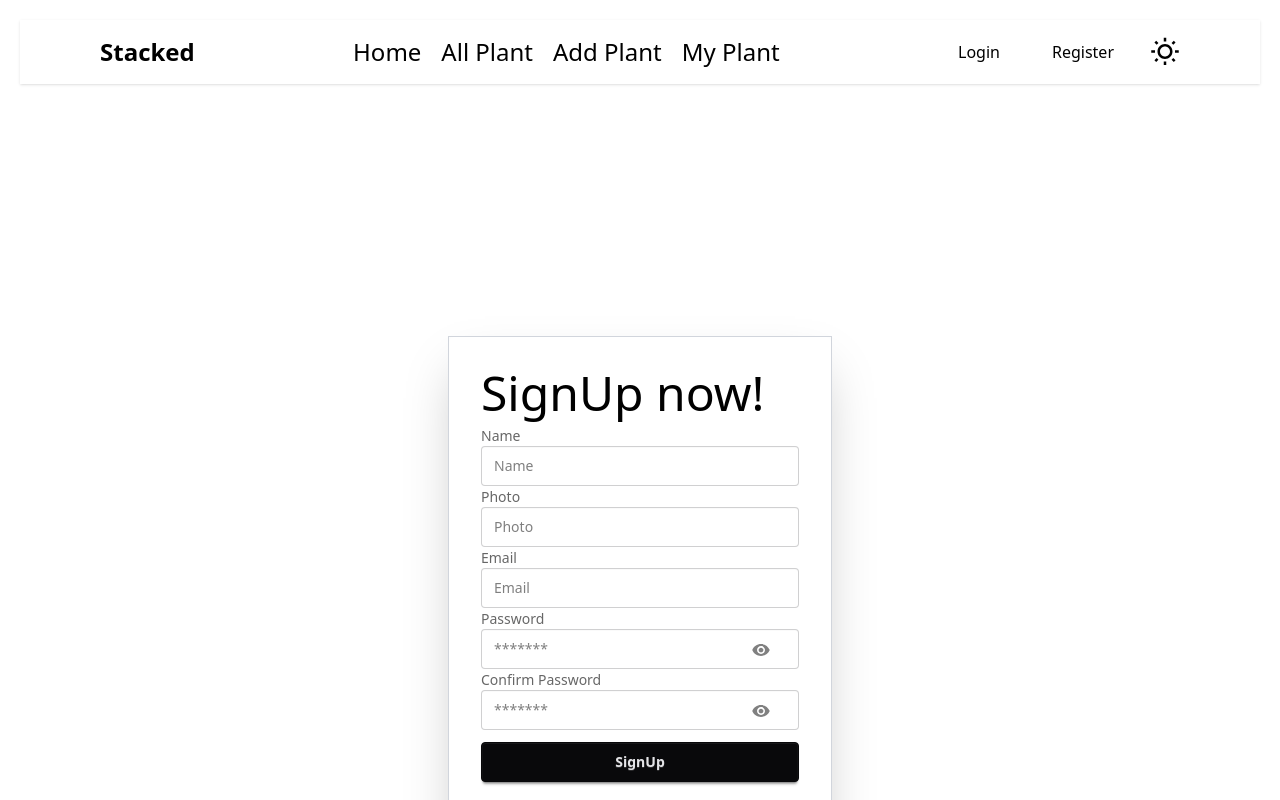
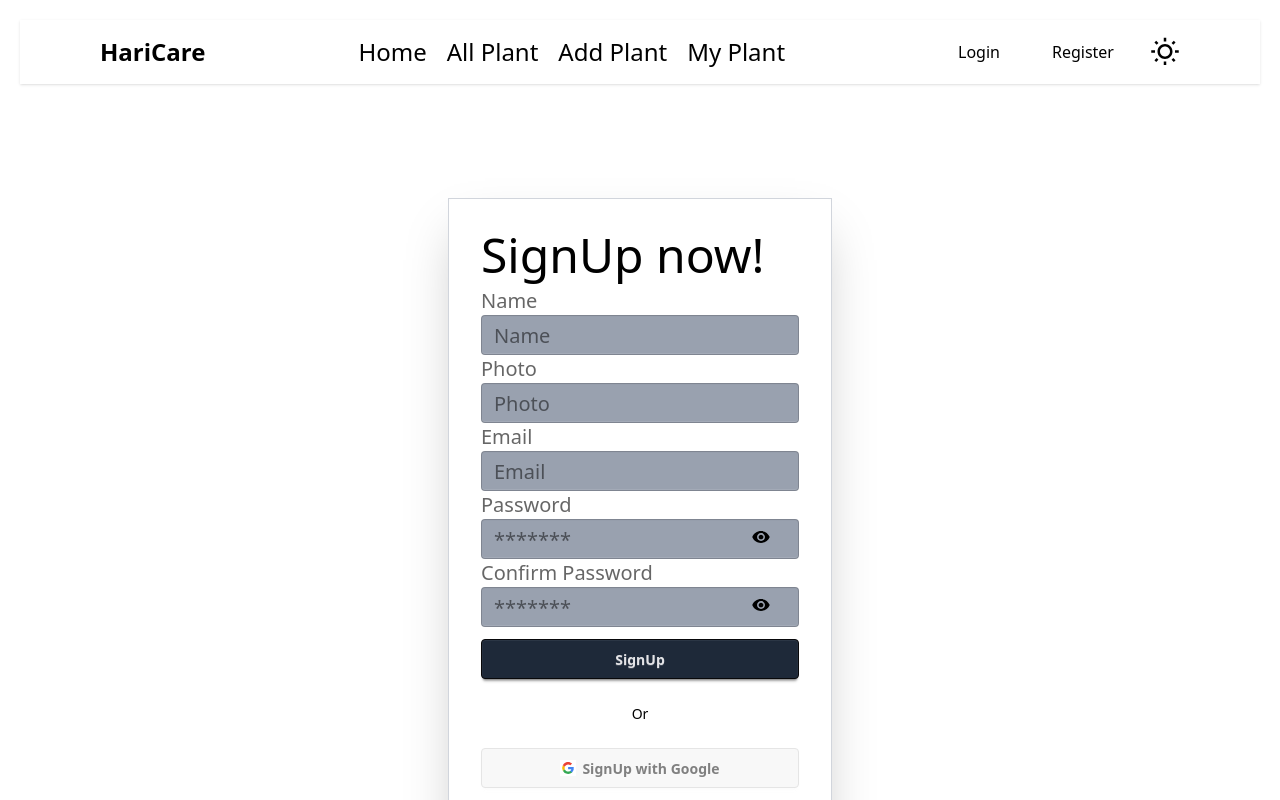
Before and after one commit to mdnur3330/Plant-Care-Tracker, a React (Vite) app: page /sing-up in a window 1280 px wide. Shown: the top 800 px of the page. Built offline with nearby package versions, Linux system fonts and the light colour scheme; no server answers.

Commit message:
added site name

```diff
--- a/src/Component/Footer.jsx
+++ b/src/Component/Footer.jsx
@@ -14,7 +14,7 @@ const Footer = () => {
     <div>
       <div className="w-9/12 mx-auto md:flex justify-evenly md:pl-9  border-b border-dashed border-gray-300 pb-10 space-y-6">
         <div className="flex-1">
-          <h2 className="text-4xl my-4 font-bold">Stacked </h2>
+          <h2 className="text-4xl my-4 font-bold">HariCare </h2>
           <p>
             Stacked — Your Ultimate Subscription Hub Discover, compare, and
             manage your favorite subscription services all in one place. From
--- a/src/Component/Navbar.jsx
+++ b/src/Component/Navbar.jsx
@@ -23,7 +23,7 @@ const Navbar = () => {
     <>
     <div className="navbar md:flex justify-between shadow px-20 hidden">
       <div className=" flex gap-4 items-center">
-        <h3 className="text-2xl font-bold">Stacked</h3>
+        <h3 className="text-2xl font-bold">HariCare</h3>
       <h2 className="break-all">{user?.email}</h2>
       </div>
       <div className="flex gap-5">
--- a/src/Component/PrivateRoute.jsx
+++ b/src/Component/PrivateRoute.jsx
@@ -1,14 +1,20 @@
 import React, { useContext } from 'react';
 import { AuthContext } from './AuthProvider';
 import { Navigate, useLocation } from 'react-router';
+import Looding from './Looding';
 
 const PrivateRoute = ({children}) => {
-    const {user} = useContext(AuthContext)
-    const {pathname} = useLocation()
-    if(!user){
+    const {loding, user} = useContext(AuthContext)
+    const location = useLocation()
+
+    if(loding){
+        return <Looding></Looding>
+    }
+
+    if(user){
         return children
     }else{
-        <Navigate state={pathname} to='/login'></Navigate>
+        return <Navigate state={location.pathname} to='/login'></Navigate>
     }
 
 
--- a/src/Component/SignUp.jsx
+++ b/src/Component/SignUp.jsx
@@ -138,84 +138,84 @@ const SignUp = () => {
     setHideShowConfirm(!hideShowConfirm);
   };
   return (
-    <div className="bg-white my-20 py-20">
+    <div className="my-10">
       <Helmet>
         <title>SignUp</title>
       </Helmet>
       <div className="hero min-h-screen">
         <div className="hero-content flex-col lg:flex-row-reverse gap-10">
-          <div className="card bg-base-100 w-full max-w-sm shrink-0 shadow-2xl">
+          <div className="card  w-full max-w-sm shrink-0 shadow-2xl">
             <div className="card-body p-8 border border-gray-300">
               <h1 className="text-5xl font-medium">SignUp now!</h1>
               <form onSubmit={handelSignUp}>
-                <label className="label">Name</label>
+                <label className="label text-xl">Name</label>
                 <input
                   type="text"
-                  className="input"
+                  className="input text-xl bg-gray-400"
                   placeholder="Name"
                   name="name"
                   required
                 />
-                <label className="label">Photo</label>
+                <label className="label text-xl">Photo</label>
                 <input
                   type="text"
-                  className="input"
+                  className="input text-xl bg-gray-400"
                   placeholder="Photo"
                   name="photo"
                   required
                 />
-                <label className="label">Email</label>
+                <label className="label text-xl">Email</label>
                 <input
                   type="email"
-                  className="input"
+                  className="input text-xl bg-gray-400"
                   placeholder="Email"
                   name="email"
                   required
                 />
                 <div className="relative">
-                  <label className="label">Password</label>
+                  <label className="label text-xl">Password</label>
                   <input
                     type={hideShow ? "text" : "password"}
                     name="password"
-                    className="input relative"
+                    className="input relative text-xl bg-gray-400"
                     placeholder="*******"
                     required
                   />
                   <div
                     onClick={handelPasswordHideShow}
-                    className="top-8 right-7 z-2 absolute cursor-pointer"
+                    className="top-9 right-7 z-2 absolute cursor-pointer"
                   >
                     {hideShow ? (
-                      <FaEyeSlash size={20} color="gray" />
+                      <FaEyeSlash size={20} />
                     ) : (
-                      <IoMdEye size={20} color="gray" />
+                      <IoMdEye size={20}/>
                     )}
                   </div>
                 </div>
                 <div className="relative">
-                  <label className="label">Confirm Password</label>
+                  <label className="label text-xl">Confirm Password</label>
                   <input
                     type={hideShowConfirm ? "text" : "password"}
                     name="confirm"
-                    className="input relative"
+                    className="input relative text-xl bg-gray-400"
                     placeholder="*******"
                     required
                   />
                   <div
                     onClick={handelConfirmPasswordHideShow}
-                    className="top-8 right-7 z-2 absolute cursor-pointer"
+                    className="top-9 right-7 z-2 absolute cursor-pointer"
                   >
                     {hideShowConfirm ? (
-                      <FaEyeSlash size={20} color="gray" />
+                      <FaEyeSlash size={20}/>
                     ) : (
-                      <IoMdEye size={20} color="gray" />
+                      <IoMdEye size={20} />
                     )}
                   </div>
                 </div>
 
                 <input
                   type="submit"
-                  className="btn btn-neutral mt-3 w-full"
+                  className="btn btn-neutral mt-3 w-full bg-gray-800"
                   value="SignUp"
                 />
               </form>
@@ -227,7 +227,7 @@ const SignUp = () => {
               </span>
               <button
                 onClick={handelGoogleSignUp}
-                className="btn bg-white text-black border-[#e5e5e5]"
+                className="btn border-[#e5e5e5]"
               >
                 <svg
                   aria-label="Google logo"
--- a/src/Pages/Details.jsx
+++ b/src/Pages/Details.jsx
@@ -14,10 +14,12 @@ const Details = () => {
       <div className="grid gap-5 row-gap-10 lg:grid-cols-2">
         <div className="flex flex-col justify-center">
           <div className="max-w-xl mb-6">
-            <h2 className="max-w-lg mb-6 font-sans text-3xl font-bold tracking-tight text-gray-900 sm:text-4xl sm:leading-none">
+            <h2 className="max-w-lg mb-6 font-sans text-3xl font-medium tracking-tight  sm:text-4xl sm:leading-none">
+              Plant Name :
            {plant.plantName}
             </h2>
-            <p className="text-base text-gray-700 md:text-lg break-words">
+            <p className="font-medium text-2xl  md:text-lg break-words">
+             <p>Discription: </p>
               {plant.description}
             </p>
           </div>
@@ -142,7 +144,7 @@ const Details = () => {
         <div>
           <img
             className="object-cover w-full h-56 rounded shadow-lg sm:h-96"
-            src="https://images.pexels.com/photos/927022/pexels-photo-927022.jpeg?auto=compress&amp;cs=tinysrgb&amp;dpr=3&amp;h=750&amp;w=1260"
+            src={plant.photo}
             alt=""
           />
         </div>
--- a/src/Pages/Home.jsx
+++ b/src/Pages/Home.jsx
@@ -70,14 +70,15 @@ className="text-gray-600"
             <p className="mb-2 text-gray-700 h-12 truncate">
               {plant.description}
             </p>
-            <div className="flex justify-between">
-                <Link to={`/update/${plant._id}`}
+            <div className="flex justify-between items-center">
+                <Link to={`/details/${plant._id}`}
 
-              className="inline-flex items-center font-semibold transition-colors duration-200 text-deep-purple-accent-400 btn"
+              className="border border-gray-500 text-gray-500 px-5 py-2 font-medium rounded-md"
             >
-             Update Plant
+             Details
             </Link>
-            <button className="btn" onClick={()=>handelPlantDelete(plant._id)}>Remove</button>
+
+            <button className="border border-gray-500  px-5 py-2 font-medium rounded-md" onClick={()=>handelPlantDelete(plant._id)}>Remove</button>
             </div>
           </div>
         </div>)}
--- a/src/Pages/HomeSection.jsx
+++ b/src/Pages/HomeSection.jsx
@@ -31,7 +31,7 @@ const HomeSection = () => {
               </svg>
             </div>
           </a>
-          <h5 className="mb-4 text-4xl font-extrabold leading-none">
+          <h5 className="mb-4 text-4xl font-medium leading-none">
             Decorate your
 
             <br className="hidden md:block" />
--- a/src/Pages/TopRatingBestSelling.jsx
+++ b/src/Pages/TopRatingBestSelling.jsx
@@ -7,7 +7,7 @@ const TopRatingBestSelling = () => {
 
     <div className="px-4 py-16 mx-auto sm:max-w-xl md:max-w-full lg:max-w-screen-xl md:px-24 lg:px-8 lg:py-20">
       <div className="flex flex-col mb-6 lg:justify-between lg:flex-row md:mb-8">
-        <h2 className="max-w-lg mb-5 font-sans text-3xl font-bold tracking-tight sm:text-4xl sm:leading-none md:mb-6 group">
+        <h2 className="max-w-lg mb-5 font-sans text-3xl font-medium tracking-tight sm:text-4xl sm:leading-none md:mb-6 group">
           <span className="inline-block mb-1 sm:mb-4">
             Top Rating
             <br className="hidden md:block" />
@@ -70,7 +70,7 @@ const TopRatingBestSelling = () => {
             </svg>
           </div>
           <div className="max-w-xl mb-6">
-            <h2 className="max-w-lg mb-6 font-sans text-3xl font-bold tracking-tight
+            <h2 className="max-w-lg mb-6 font-sans text-3xl font-medium tracking-tight
             sm:text-4xl sm:leading-none">
              Beautiful plant
 
--- a/src/Route/Router.jsx
+++ b/src/Route/Router.jsx
@@ -39,7 +39,7 @@ export const route = createBrowserRouter([
       },
       {
         path: "my-plant/:email",
-        element:<MyPlants></MyPlants>,
+        element: <PrivateRoute><MyPlants></MyPlants></PrivateRoute>,
         loader: ({params})=>fetch(`http://localhost:5400/plant-by-email?email=${params.email}`),
           method: 'GET'
          },
```
Also changed, not shown: src/Component/Login.jsx (+12 -7 lines), src/Pages/AllPlants.jsx (+10 -12 lines).
